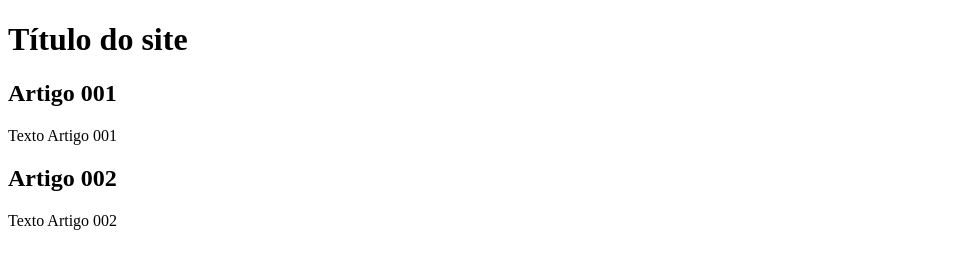
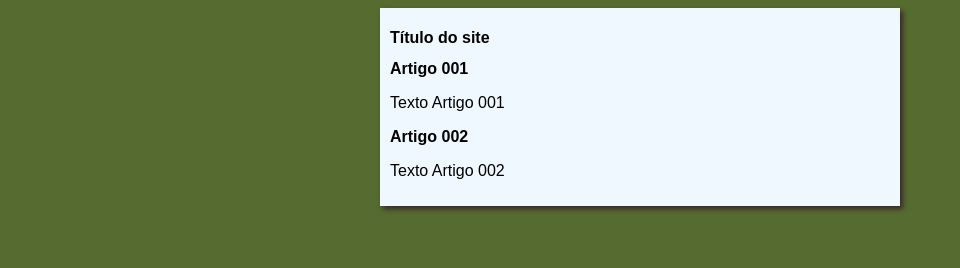
Before and after one commit to brasilinodesouza/projeto-site, a plain HTML site: page index.html in a window 1280 px wide. Shown: the whole page, without its empty margins (0-960 px from the left). Drawn offline with Linux system fonts and the light colour scheme.

Commit message:
iniciei o design

```diff
--- /dev/null
+++ b/estilos/style.css
@@ -0,0 +1,14 @@
+*{
+    font-family: Arial, Helvetica, sans-serif;
+    font-size: 16px;
+}
+
+body{background-color: darkolivegreen;
+}
+main{
+    background-color: aliceblue;
+    width: 500px;
+    margin:auto;
+    padding: 10px;
+    box-shadow: 3px 3px 5px rgb(58, 39, 39);
+}
--- a/index.html
+++ b/index.html
@@ -5,6 +5,7 @@
     <meta http-equiv="X-UA-Compatible" content="IE=edge">
     <meta name="viewport" content="width=device-width, initial-scale=1.0">
     <title>Título do site</title>
+    <link rel="stylesheet" href="estilos/style.css">
 </head>
 <body>
 
```
